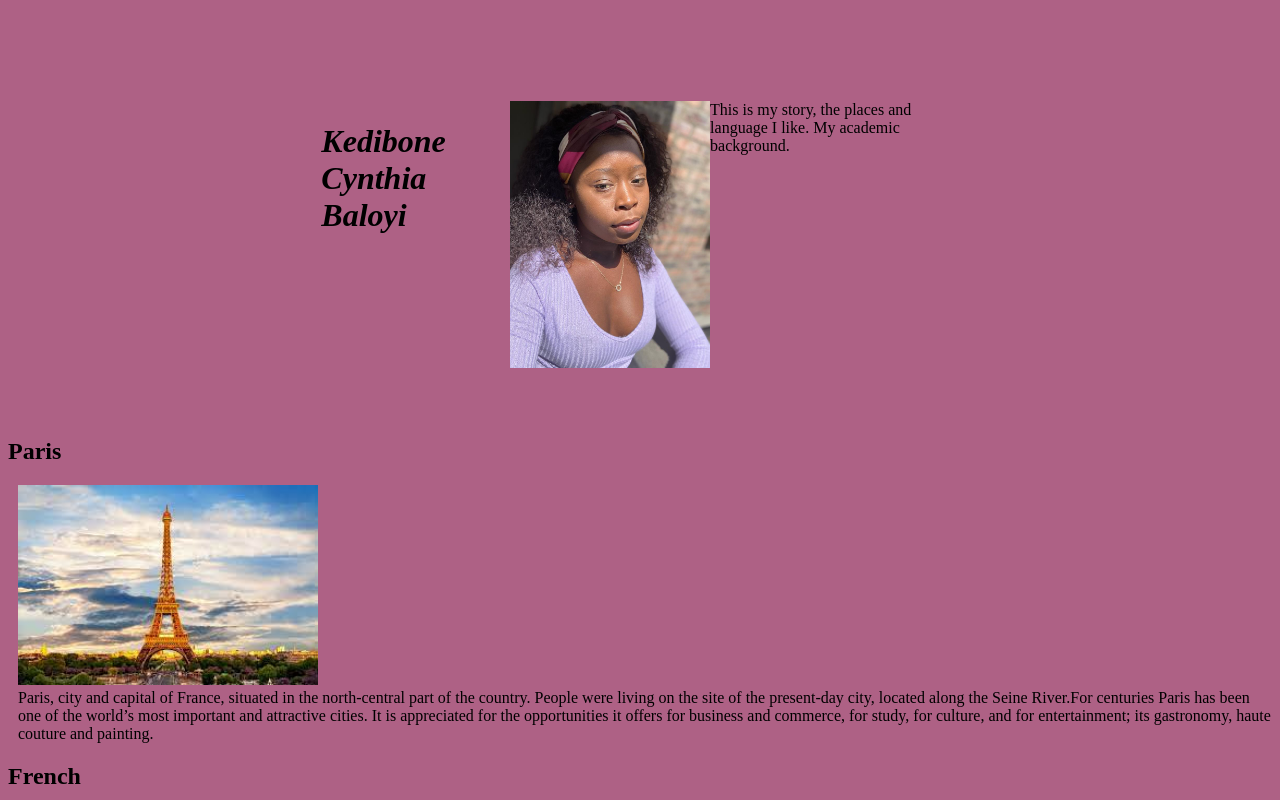
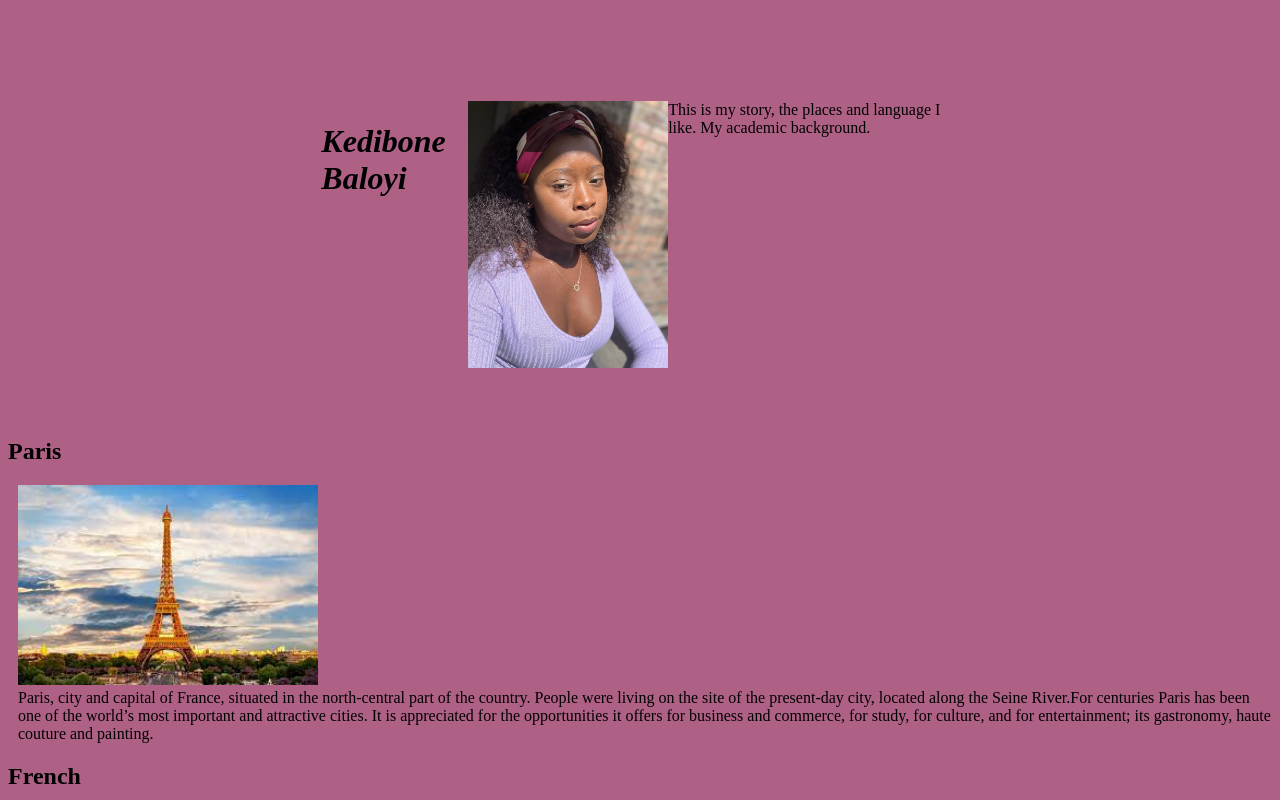
Before and after one commit to kedibonecynthia/Kedibone-s-webpage, a plain HTML site: page webpage.html in a window 1280 px wide. Shown: the top 800 px of the page. Drawn offline with Linux system fonts and the light colour scheme.

Commit message:
Modified again

```diff
--- a/webpage.html
+++ b/webpage.html
@@ -10,7 +10,7 @@
 </head>
 <body>
              <div class="intro">
-                        <h1>Kedibone  Cynthia Baloyi</h1>
+                        <h1>Kedibone Baloyi</h1>
                <img src="photos/Cynthia image.jpeg" width="200">
     <div>This is my story, the places and language I like. My academic background. </div>
     </div>
```
